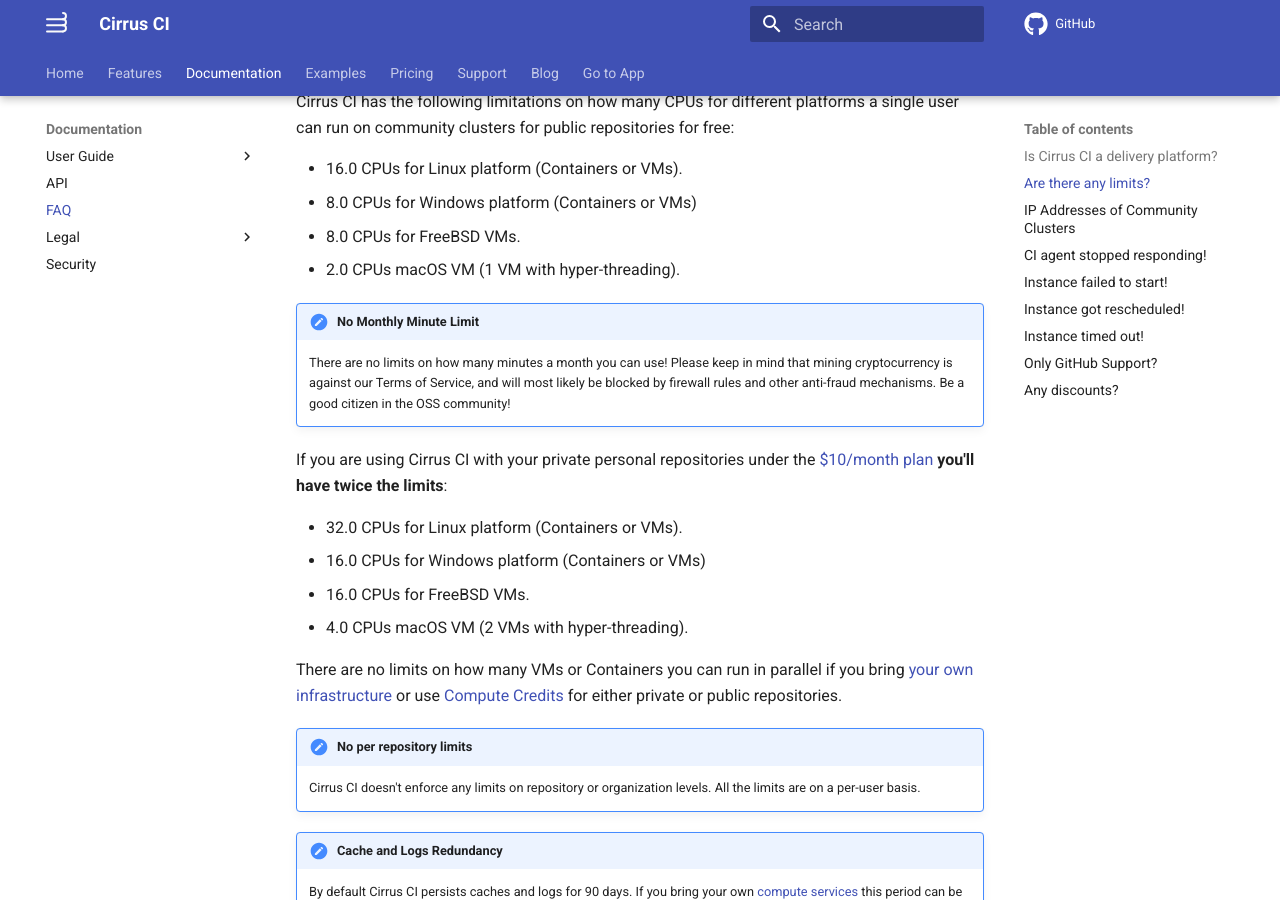
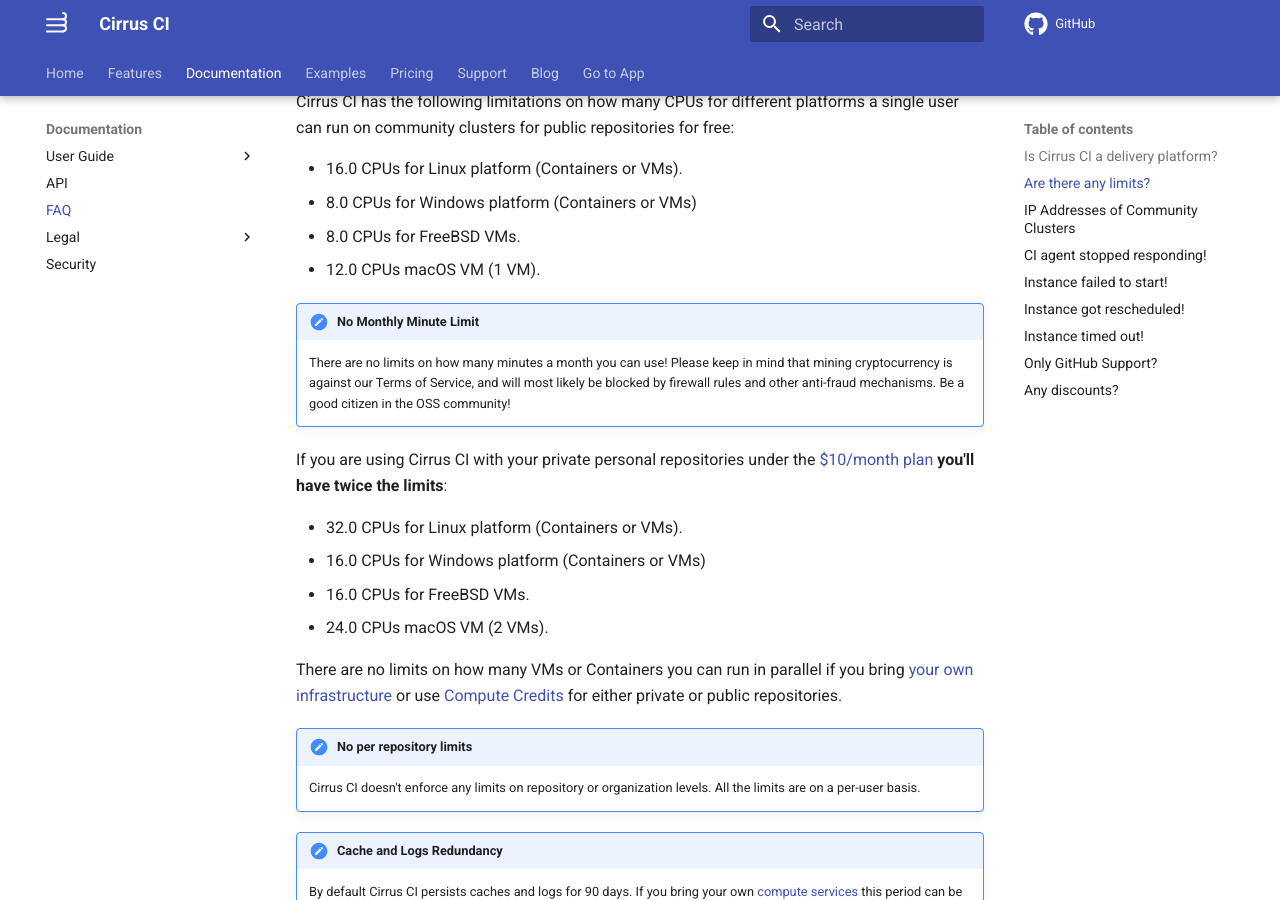
Before and after one commit to cirruslabs/cirrus-ci-docs, an MkDocs documentation site: the page built from docs/faq.md, in a window 1280 px wide and 900 px high, scrolled down 600 px. Built offline with MkDocs 1.6.1 and Material for MkDocs 9.7.7, drawn with Linux system fonts in a browser that asks for light colours; comment, search, counter and statistics services are not loaded.

Commit message:
Update macOS docs after migration

```diff
--- a/docs/faq.md
+++ b/docs/faq.md
@@ -30,7 +30,7 @@ for public repositories for free:
 * 16.0 CPUs for Linux platform (Containers or VMs).
 * 8.0 CPUs for Windows platform (Containers or VMs)
 * 8.0 CPUs for FreeBSD VMs.
-* 2.0 CPUs macOS VM (1 VM with hyper-threading).
+* 12.0 CPUs macOS VM (1 VM).
 
 !!! note "No Monthly Minute Limit"
     There are no limits on how many minutes a month you can use! Please keep in mind that mining cryptocurrency is against our Terms of Service, and will most likely be blocked by firewall rules and other anti-fraud mechanisms. Be a good citizen in the OSS community!
@@ -41,7 +41,7 @@ If you are using Cirrus CI with your private personal repositories under the [$1
 * 32.0 CPUs for Linux platform (Containers or VMs).
 * 16.0 CPUs for Windows platform (Containers or VMs)
 * 16.0 CPUs for FreeBSD VMs.
-* 4.0 CPUs macOS VM (2 VMs with hyper-threading).
+* 24.0 CPUs macOS VM (2 VMs).
 
 There are no limits on how many VMs or Containers you can run in parallel if you bring [your own infrastructure](guide/supported-computing-services.md)
 or use [Compute Credits](pricing.md#compute-credits) for either private or public repositories.
```
Also changed, not shown: docs/pricing.md (+1 -1 lines).
